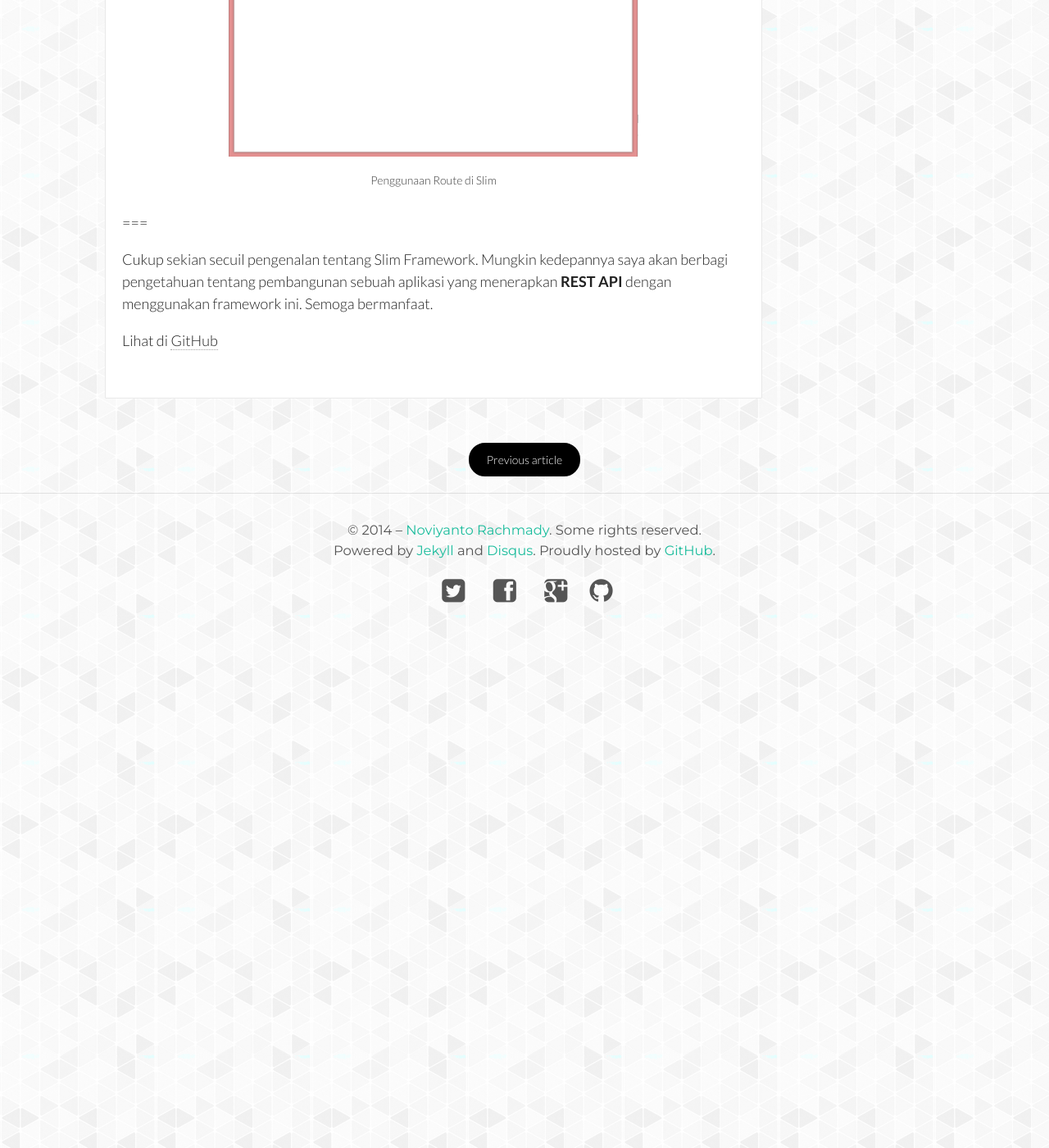
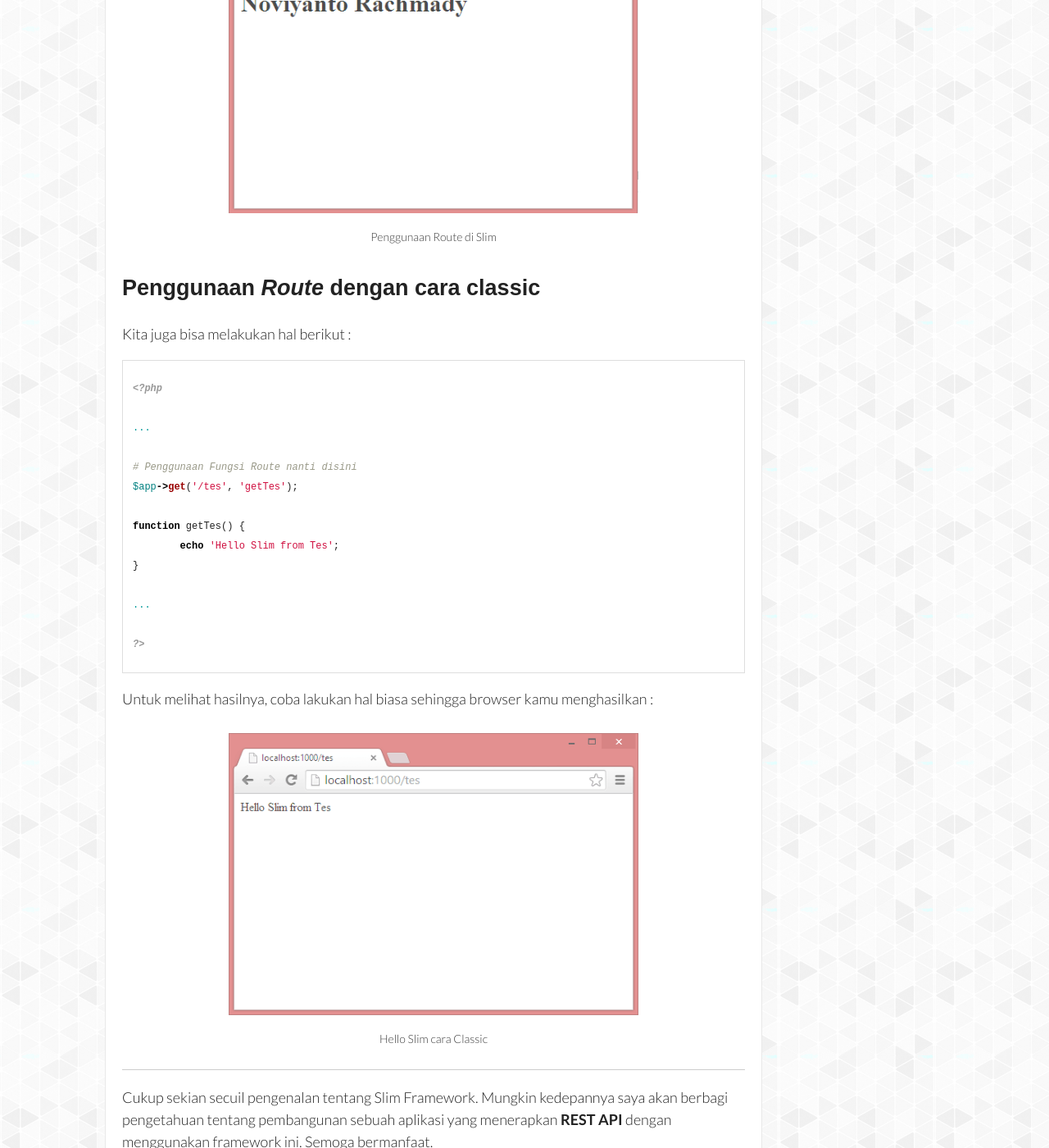
Before and after one commit to novay/novay.github.io, a Jekyll site: the page built from _posts/2014-05-06-hello-slim-framework.md, in a window 1280 px wide and 1400 px high, scrolled down 4081 px. Shown: the whole window at 82% size. Built offline with Jekyll 4.4.1, drawn with Linux system fonts in a browser that asks for light colours; nearby versions of some CDN libraries; some web fonts are replaced; comment, search, counter and statistics services are not loaded; before the commit the page ends 4856 px from its top, so only the background shows below that; some of the changed text lies outside the part shown.

Commit message:
Perbaruan Hello Slim Framework

```diff
--- a/_posts/2014-05-06-hello-slim-framework.md
+++ b/_posts/2014-05-06-hello-slim-framework.md
@@ -39,6 +37,7 @@ Dipostingan kali ini saya hanya sebatas berbagi tentang cara :
 - [Instalasi Slim](#instalasi)
 - [Menampilkan **Hello Slim**](#helloworld)
 - [Secuil pengenalan penggunaan *Route*](#route)
+- [Penggunaan *Route* dengan cara classic](#function)
 
 ##<a name="instalasi"></a>Instalasi Slim
 
@@ -93,6 +92,8 @@ $app->get('/', function () {
 
 # Pengenalan Route nanti disini
 
+# Penggunaan Fungsi Route nanti disini
+
 # Eksekusi Program
 $app->run();
 
@@ -127,6 +128,8 @@ Sekatang buka lagi file `index.php` tadi. Lalu tambahkan syntax berikut didalamn
 $app->get('/:nama/:panjang', function ($nama, $panjang) {
     echo "<h1>" . $nama . " " . $panjang . "</h1>";
 });
+
+# Penggunaan Fungsi Route nanti disini
 
 ...
 
@@ -144,8 +147,40 @@ Sekarang buka lagi *command promt*, dan lakukan hal yang sama seperti diatas hin
 	</center>
 </figure>
 
-===
+##<a name="function"></a>Penggunaan *Route* dengan cara classic
+
+Kita juga bisa melakukan hal berikut :
+
+{% highlight php %}
+<?php
+
+...
+
+# Penggunaan Fungsi Route nanti disini
+$app->get('/tes', 'getTes');
+
+function getTes() {
+	echo 'Hello Slim from Tes';
+}
+
+...
+
+?>
+{% endhighlight %}
+
+Untuk melihat hasilnya, coba lakukan hal biasa sehingga browser kamu menghasilkan :
+
+<figure>
+	<center>
+		<a href="{{ site.url }}/assets/post/2014-05-06-hello-slim-framework-4.PNG" target="_blank">
+			<img src="{{ site.url }}/assets/post/2014-05-06-hello-slim-framework-4.PNG" width="500px"/>
+		</a>
+		<figcaption>Hello Slim cara Classic</figcaption>
+	</center>
+</figure>
+
+---
 
 Cukup sekian secuil pengenalan tentang Slim Framework. Mungkin kedepannya saya akan berbagi pengetahuan tentang pembangunan sebuah aplikasi yang menerapkan **REST API** dengan menggunakan framework ini. Semoga bermanfaat.
 
-Lihat di [GitHub](https://github.com/novay/hello-slim)
+Source Code lihat di [GitHub](https://github.com/novay/hello-slim)
```
Also changed, not shown: other parts of _posts/2014-05-06-hello-slim-framework.md (+1 -3 lines), assets/post/2014-05-06-hello-slim-framework-4.PNG (added).
